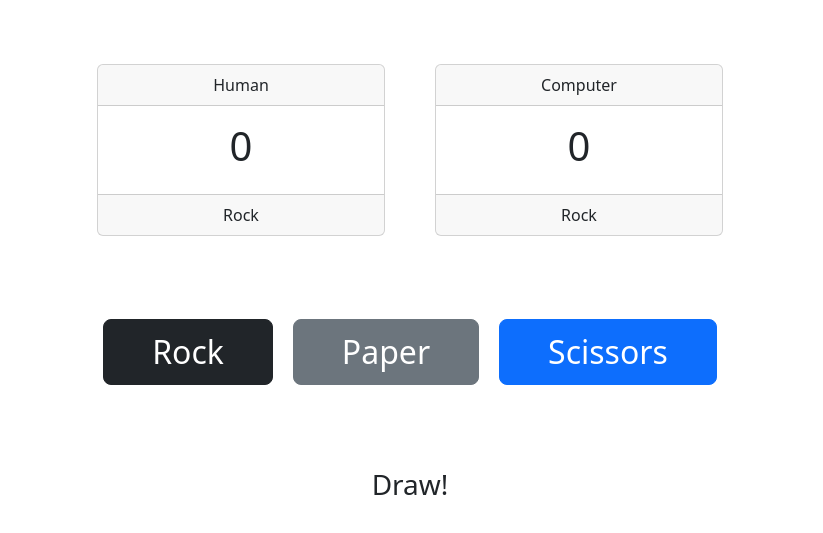
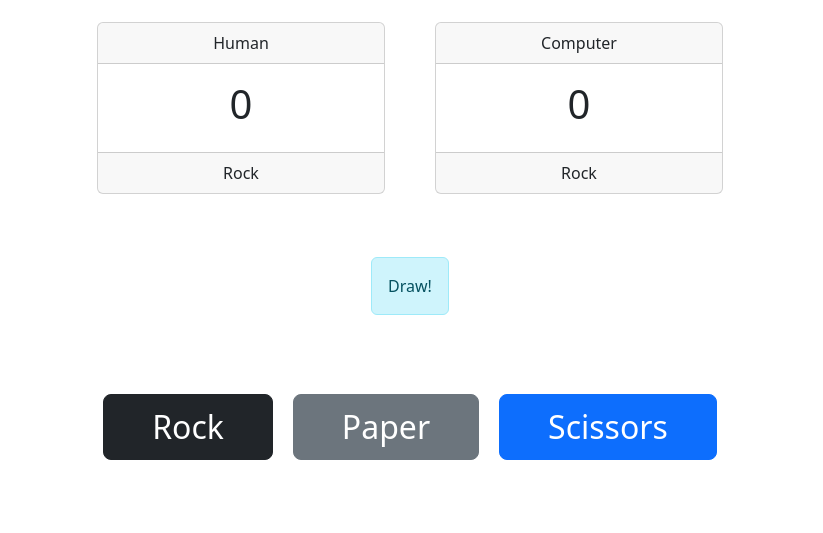
Before and after one commit to meynaaard/odin-rock-paper-scissors, a plain HTML site: page index.html in a window 1280 px wide. Both pictures are taken after a click on the button "Rock". Shown: the part 207-740 px from the top of the page, without its empty margins (230-1053 px from the left). Drawn offline with Linux system fonts and the light colour scheme.

Commit message:
style: Change round result into a bootstrap alert

```diff
--- a/index.html
+++ b/index.html
@@ -34,6 +34,8 @@
     </div>
   </section>
 
+  <div id="round-result" class="alert" role="alert"></div>
+
   <section class="buttons">
     <button id="rock" class="btn btn-dark btn-lg px-5">
       Rock
@@ -47,7 +49,7 @@
   </section>
 
   <section class="results">
-    <h3 class="round-result"></h3>
+
     <h3 class="game-result"></h3>
   </section>
 
--- a/js/script.js
+++ b/js/script.js
@@ -24,7 +24,7 @@ const buttons = document.querySelectorAll(".buttons button");
 const humanChoice = document.getElementById("human-choice");
 const computerChoice = document.getElementById("computer-choice");
 
-const roundResult = document.querySelector(".round-result");
+const roundResult = document.getElementById("round-result");
 const gameResult = document.querySelector(".game-result");
 
 function playGame() {
@@ -75,15 +75,19 @@ function playGame() {
       scissors: "paper"
     };
 
+    roundResult.classList.remove("alert-info", "alert-success", "alert-danger");
     if (humanSelection === computerSelection) {
       roundResult.textContent = "Draw!";
+      roundResult.classList.add("alert-info");
     } else if (rules[humanSelection] === computerSelection) {
       roundResult.textContent = `You win! ${capitalize(humanSelection)}
                                 beats ${capitalize(computerSelection)}`;
+      roundResult.classList.add("alert-success");
       humanScore++;
     } else {
       roundResult.textContent = `You lose! ${capitalize(computerSelection)}
                                 beats ${capitalize(humanSelection)}`;
+      roundResult.classList.add("alert-danger")
       computerScore++;
     }
 
```
